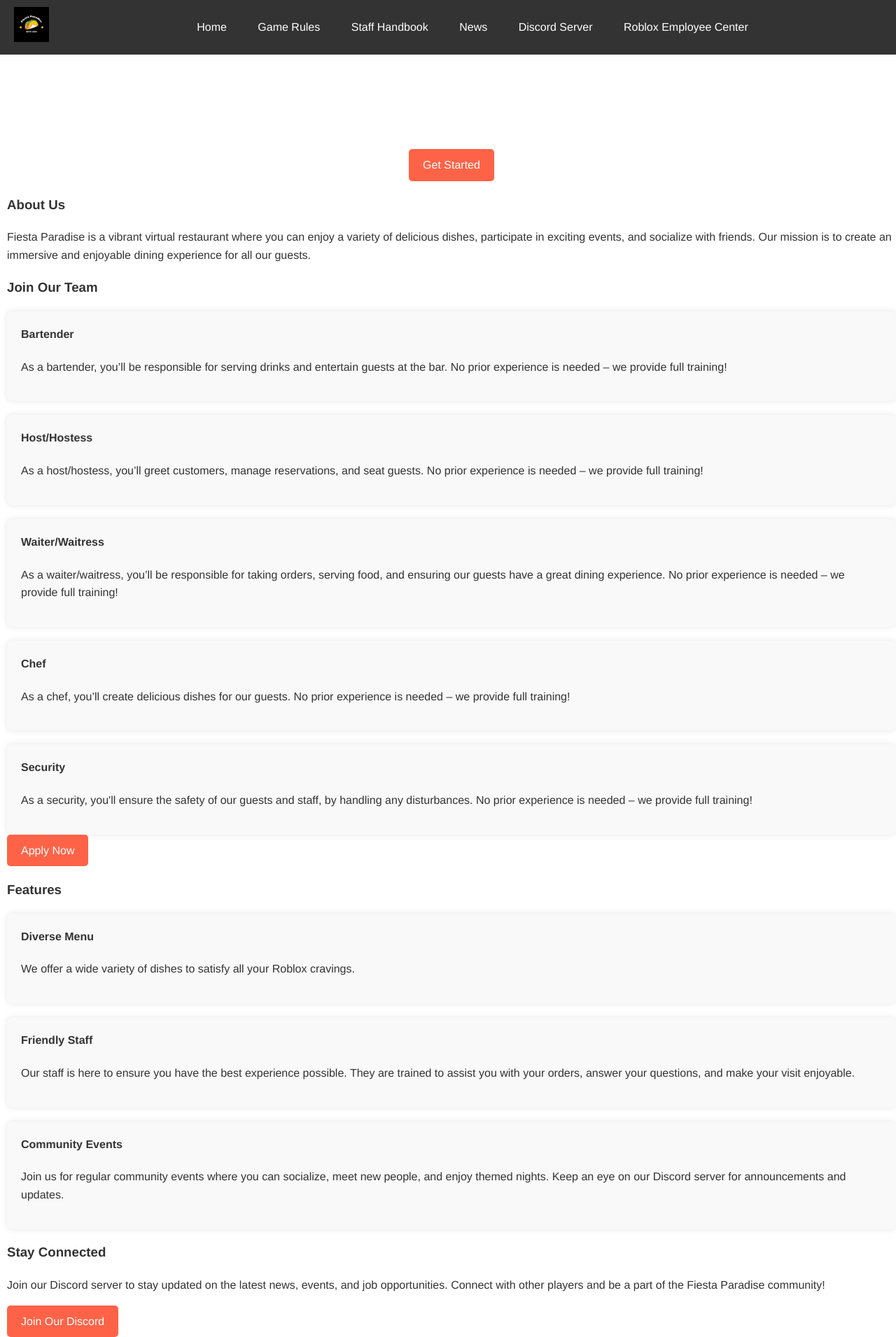
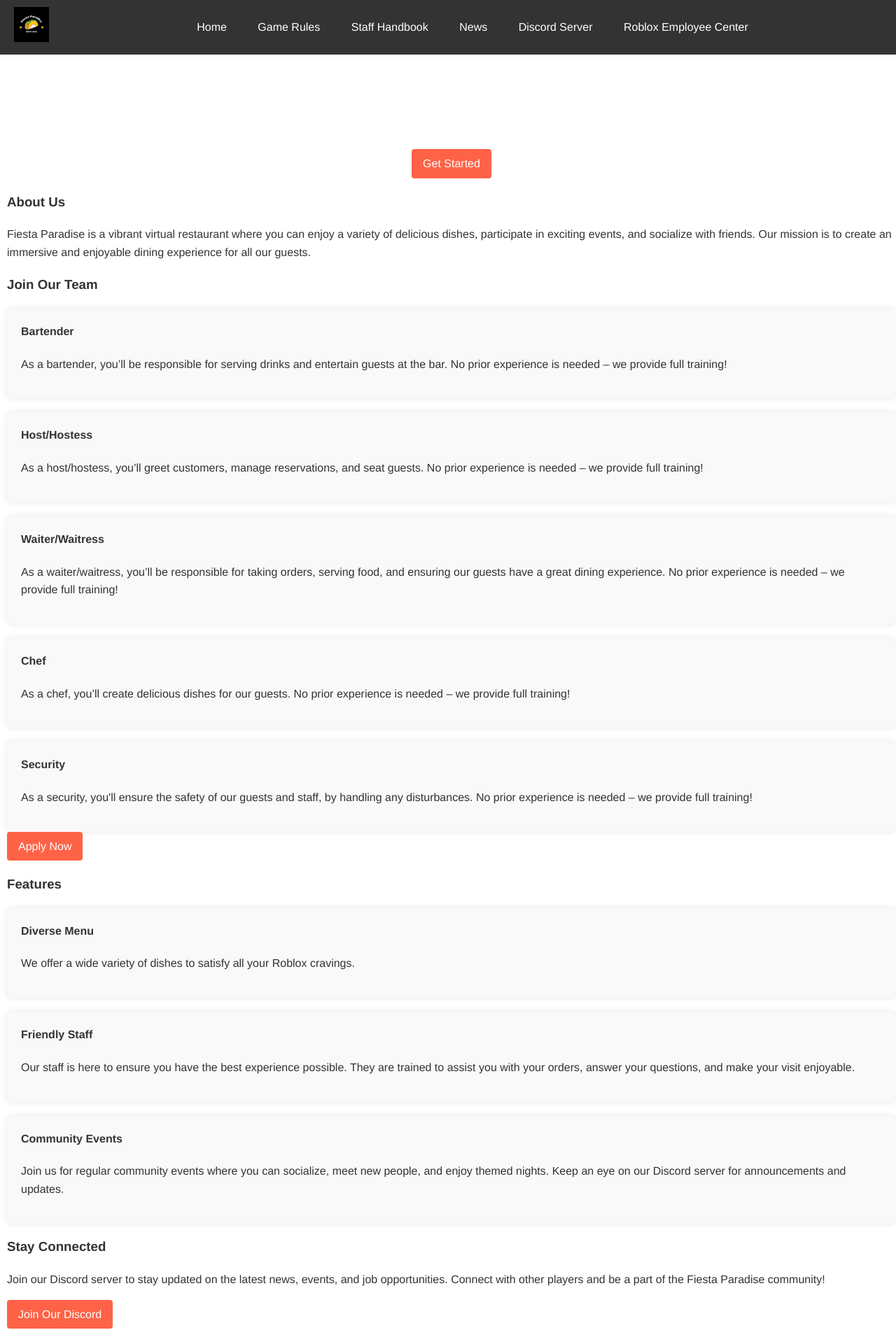
Before and after one commit to ifBars/Fiesta-Paradise, a Jekyll site: the page built from index.html, in a window 1280 px wide. Shown: the whole page at 70% size. Built offline with Jekyll 4.4.1, drawn with Linux system fonts in a browser that asks for light colours.

Commit message:
Update styles.css
smaller cta buttons

```diff
--- a/assets/css/styles.css
+++ b/assets/css/styles.css
@@ -107,11 +107,11 @@
 
 .cta-button {
   display: inline-block;
-  padding: 10px 20px;
+  padding: 8px 16px;
   background: #ff6347;
   color: #fff;
   text-decoration: none;
-  border-radius: 5px;
+  border-radius: 4px;
   transition: background 0.3s;
 }
 
```
